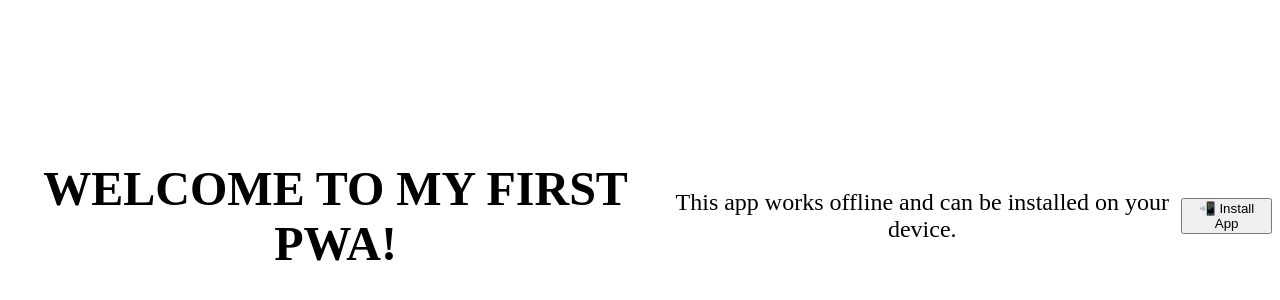
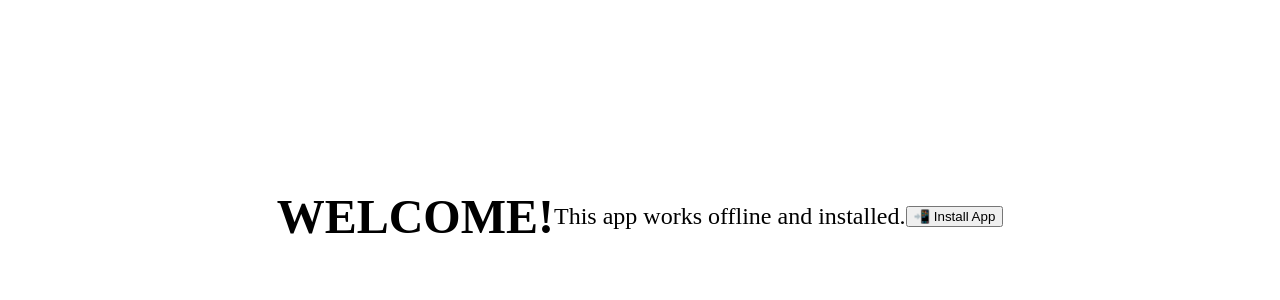
Before and after one commit to KushalaGouda/my-first-pwa, a plain HTML site: page index.html in a window 1280 px wide. Shown: the part 192-492 px from the top of the page. Drawn offline with Linux system fonts and the light colour scheme.

Commit message:
Update welcome message and app description

```diff
--- a/index.html
+++ b/index.html
@@ -18,8 +18,8 @@
 
 </head>
 <body>
-  <h1>WELCOME TO MY FIRST PWA!</h1>
-  <p>This app works offline and can be installed on your device.</p>
+  <h1>WELCOME!</h1>
+  <p>This app works offline and installed.</p>
   <script>
     if ('serviceWorker' in navigator) {
       navigator.serviceWorker.register('service-worker.js')
```
